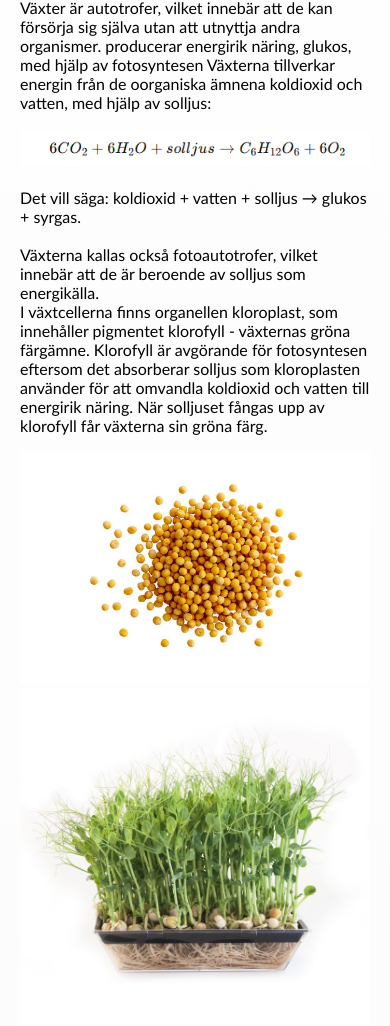
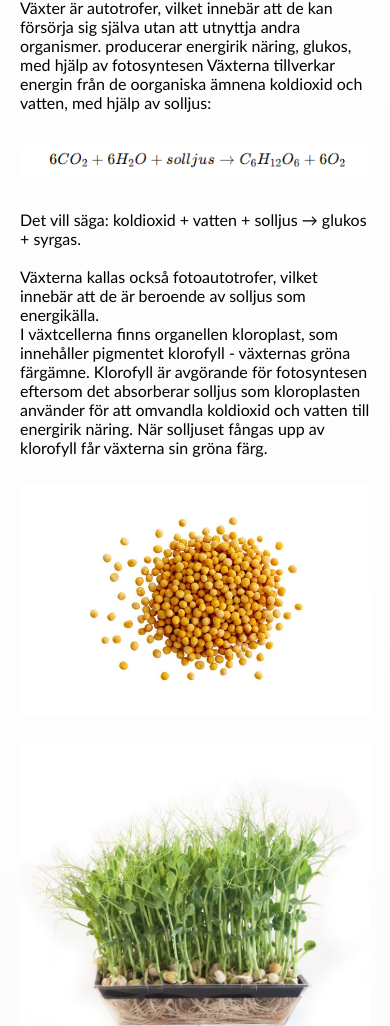
Before and after one commit to MaaliDev/pmedVet, a plain HTML site: page index.html in a window 390 px wide. Shown: the part 1540-2566 px from the top of the page. Drawn offline with Linux system fonts and the light colour scheme.

Commit message:
sista skede

```diff
--- a/css/index.css
+++ b/css/index.css
@@ -483,8 +483,9 @@ footer {
         max-width: 100%;
         height: auto;
         gap: none;
-        margin: 0;
-        gap: 5px;
+        margin: 11px 0;
+        position: relative;
+
     }
 
     .account{
```
